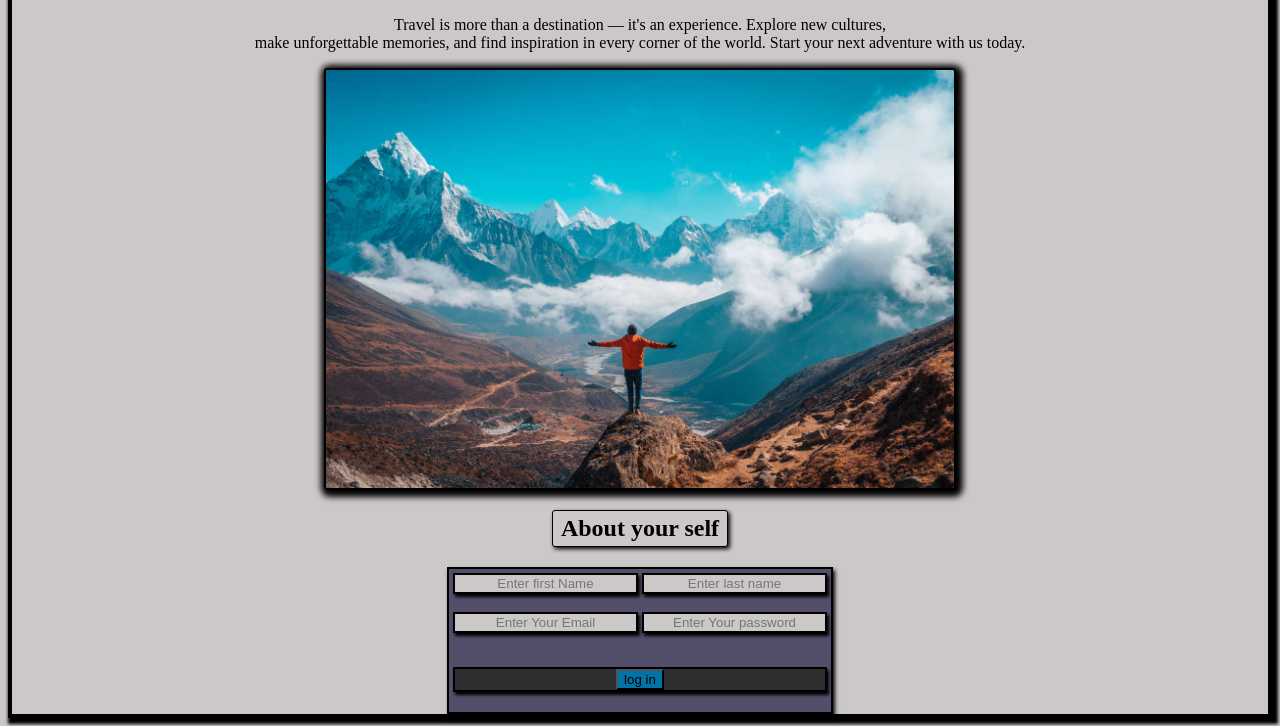
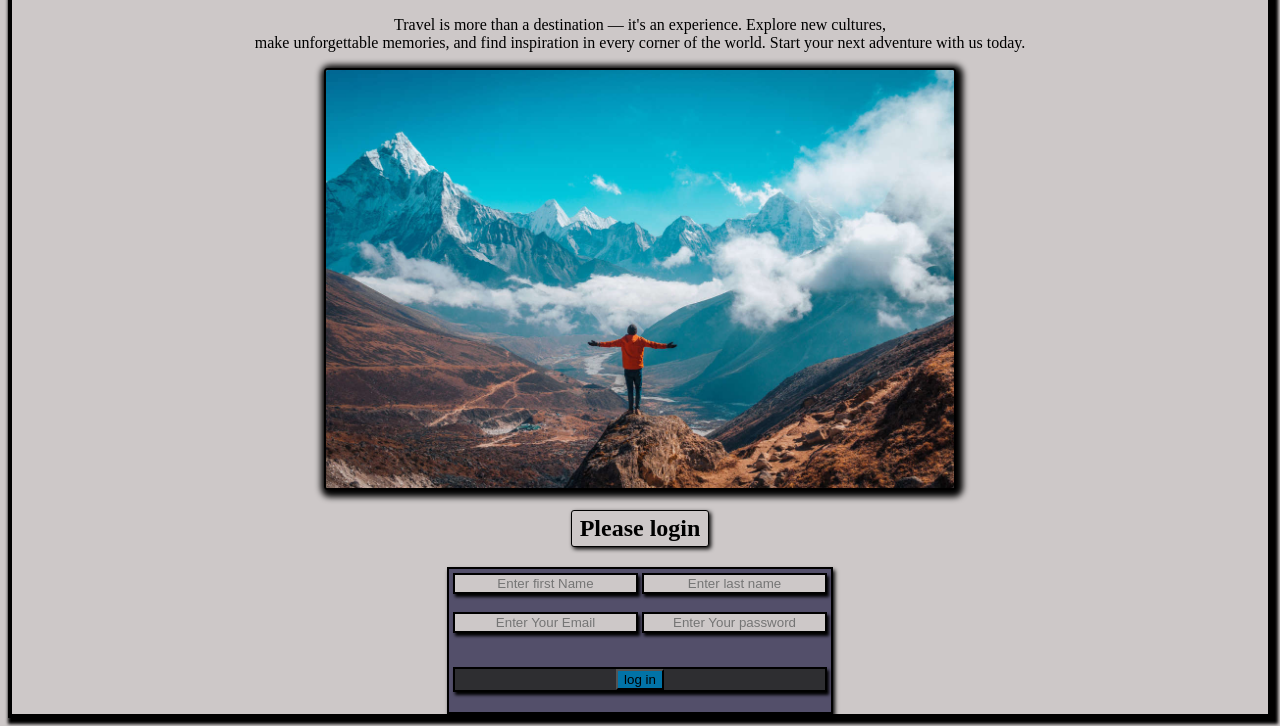
Before and after one commit to arman418web/My-web-repo, a plain HTML site: page index.html in a window 1280 px wide. Shown: the part 117-843 px from the top of the page. Drawn offline with Linux system fonts and the light colour scheme.

Commit message:
some text changes

```diff
--- a/index.html
+++ b/index.html
@@ -24,7 +24,7 @@
         <img src="style/travel image.jpg" alt="">
     </div>
     <div class="about">
-        <h2 class="aboutText">About your self</h2>
+        <h2 class="aboutText">Please login</h2>
 
     </div>
 
```
